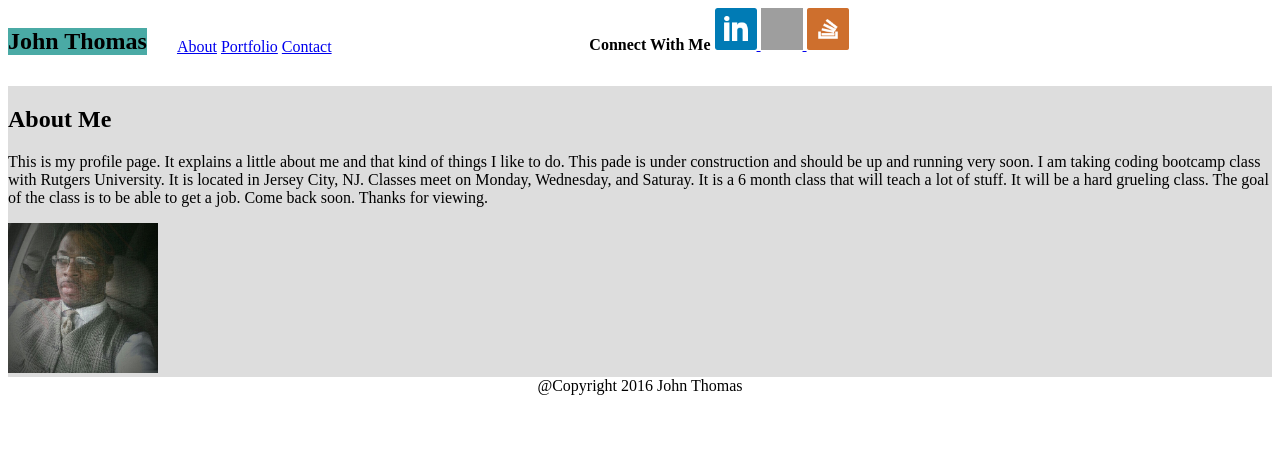
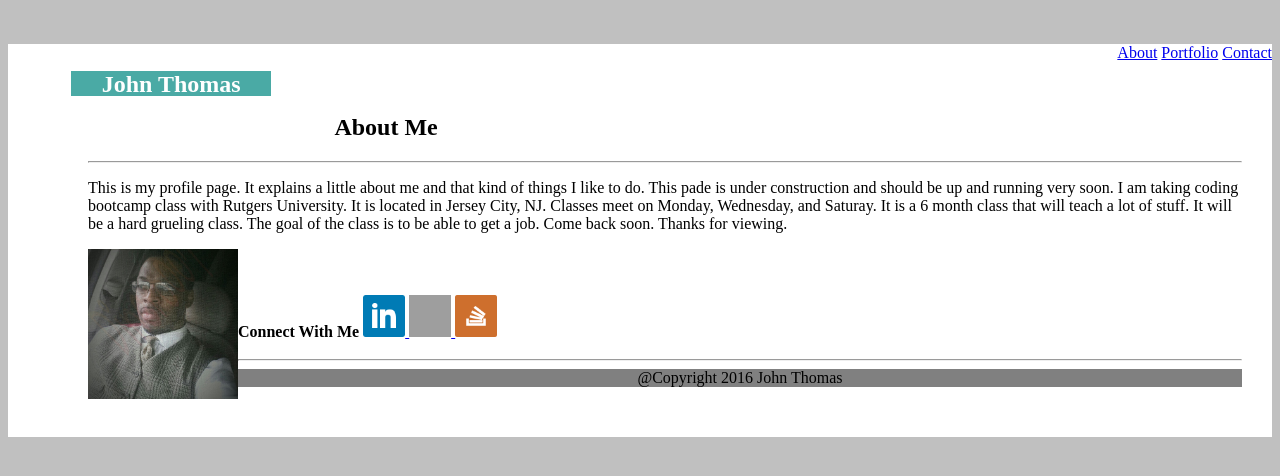
Before and after one commit to jdthomas25/Portfolio, a plain HTML site: page index.html in a window 1280 px wide. Drawn offline with Linux system fonts and the light colour scheme; grey boxes are pictures that could not be loaded.

Commit message:
updatesportfolio

```diff
--- a/index.html
+++ b/index.html
@@ -9,6 +9,7 @@
     <section>
       <h1 id="main-header">John Thomas</h1>
       </section>
+      <br></br>
       <section id="contact">
        <a uni-nav-section="right">
         <a uni-nav-item href="Aboutmeinfo">About</a>
@@ -18,25 +19,22 @@
        </header>
    </div>
     <body>
-     <section id="main-section">
-     <h2>About Me</h2>
-       <p>This is my profile page.  It explains a little about me and that kind of things I like to do. This pade is under construction and should be up and running very soon. I am taking coding bootcamp class with Rutgers University.  It is located in Jersey City, NJ.  Classes meet on Monday, Wednesday, and Saturay.  It is a 6 month class that will teach a lot of stuff.  It will be a hard grueling class. The goal of the class is to be able to get a job.  Come back soon.  Thanks for viewing.</p>
-        <img src="https://github.com/jdthomas25/Portfolio/blob/master/Assets/images/Myphoto.jpg?raw=true" alt="Myphoto.jpg" witdth="150" height="150">
-         </section>
-          <section>
-          </div>
-         <div>
+     <div id="main-section">
+      <h2>About Me</h2>
+       <HR></HR>
+        <p>This is my profile page.  It explains a little about me and that kind of things I like to do. This pade is under construction and should be up and running very soon. I am taking coding bootcamp class with Rutgers University.  It is located in Jersey City, NJ.  Classes meet on Monday, Wednesday, and Saturay.  It is a 6 month class that will teach a lot of stuff.  It will be a hard grueling class. The goal of the class is to be able to get a job.  Come back soon.  Thanks for viewing.</p>
+        <img src="https://github.com/jdthomas25/Portfolio/blob/master/Assets/images/Myphoto.jpg?raw=true" alt="Myphoto.jpg" align="left" witdth="150" height="150">
+          <br></br>
+         <div id="sociallinks">
          <b>Connect With Me</b>
             <a href="default.asp">
             <img src="https://github.com/jdthomas25/Portfolio/blob/master/Assets/images/square-linkedin-128.png?raw=true" alt="Linkedin" style="width:42px;height:42px;border:0;">
             <img src="https://github.com/jdthomas25/Portfolio/blob/master/Assets/images/github-128.png?raw=true" alt="Github" style="width:42px;height:42px;border:0;">
             <img src="https://github.com/jdthomas25/Portfolio/blob/master/Assets/images/stackoverflow-square-social-media-128.png?raw=true" alt="StackOverflow" style="width:42px;height:42px;border:0;">
-
-</a>
- </section>
-   </div>
+          </a>
+            </div>
       </body>
-      <br></br>
+      <HR></HR>
       <div></div>
         <center>
          <div id="footer">@Copyright 2016 John Thomas</div>
--- a/style.css
+++ b/style.css
@@ -2,19 +2,40 @@
 box-sizing: border-box;
  }
 body {
-	background-color: #ffffff;
+	background-color: #c0c0c0;
 }
 #main-header{
+	 color: #ffffff;
      background-color: #4aaaa5;
      float: left;
+     width: 200px;
+     height: 25px;
+     margin: 5%;
+     text-align: center;
+
  }
  #main-section {
-     background-color: #ddd;
-     float: left;
+     background-color: #ffffff;
+     padding-top: 50px;
+     padding-right: 30px;
+     padding-bottom: 50px;
+     padding-left: 80px;
+
  }
  #contact {
- 	 float: left;
- 	 width: 35%;
- 	 padding: 30px;
- 	 border: 100%;
+ 	 float: right;
+ 	 background-color: #ffffff;
  }
+ #sociallinks {
+ 	background-color: #ffffff;
+ 	padding-top: 10px;
+     padding-right: 15px;
+     padding-bottom: 10px;
+     padding-left: 30px;
+ }
+ #footer {
+     background-color: #808080;
+     width: 300px
+     height: 100;
+     padding: 100;
+      }
```
